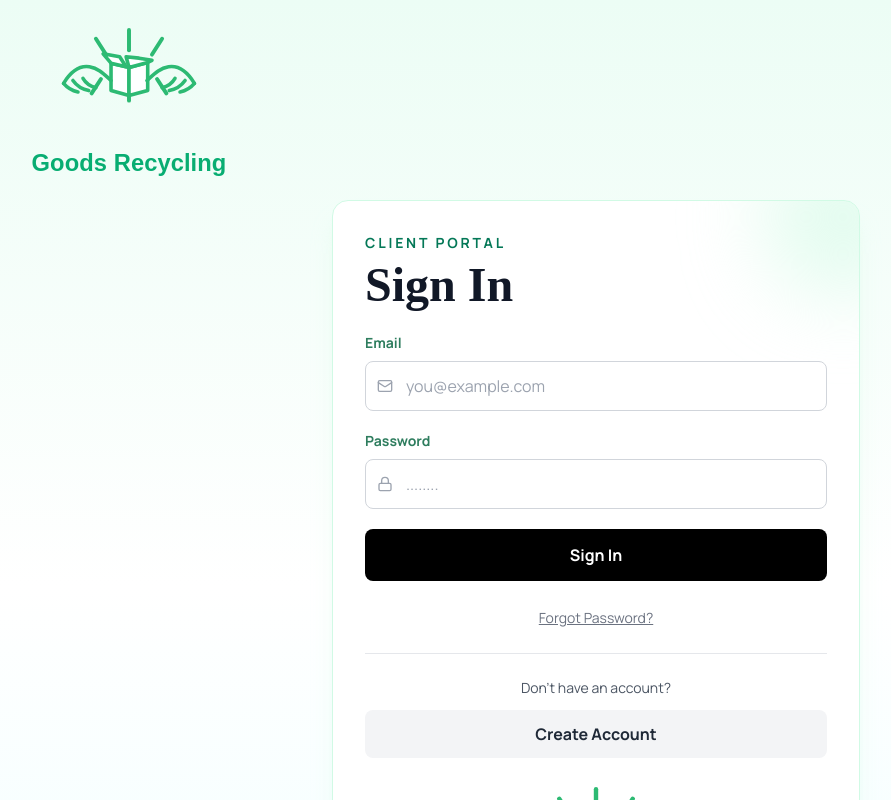
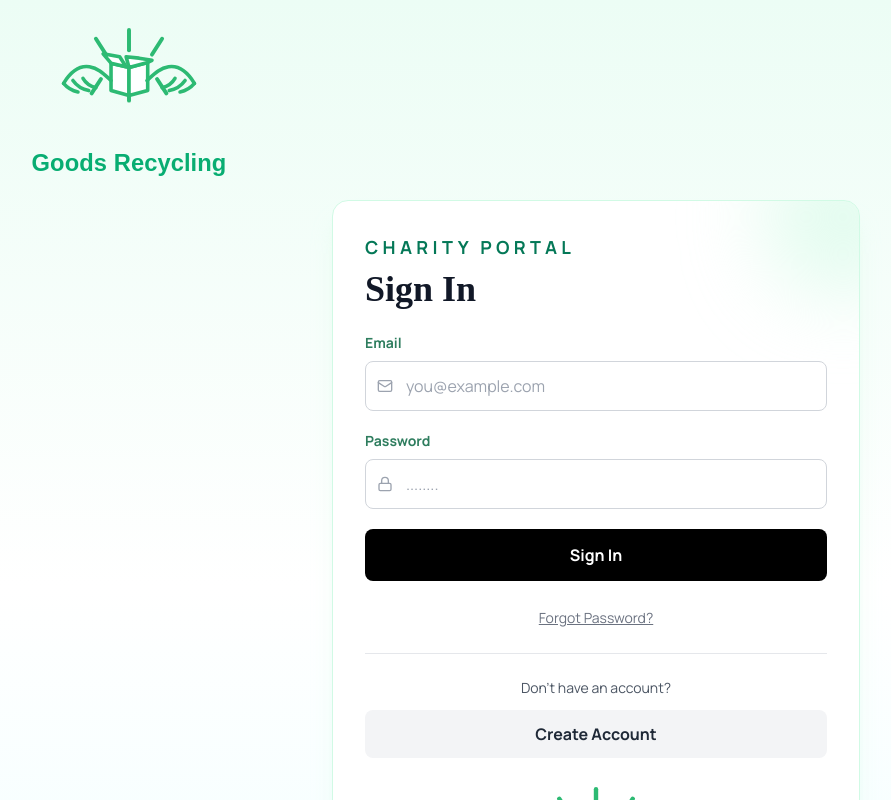
Before and after one commit to mephrem11/webportal493, a React (Vite) app: page / in a window 1280 px wide. Shown: the top 800 px of the page, without its empty margins (44-935 px from the left). Built offline with nearby package versions, Linux system fonts and the light colour scheme; no server answers.

Commit message:
Adjust login typography: bigger Charity Portal, smaller Sign In

```diff
--- a/src/pages/Login.tsx
+++ b/src/pages/Login.tsx
@@ -78,10 +78,10 @@ export function Login() {
         <div className="pointer-events-none absolute -left-12 -bottom-12 h-28 w-28 rounded-full bg-cyan-100/70 blur-xl" />
 
         <div className="relative mb-6">
-          <p className="mb-2 text-sm font-semibold uppercase tracking-[0.2em] text-emerald-700">
-            Client Portal
+          <p className="mb-2 text-base font-semibold uppercase tracking-[0.24em] text-emerald-700 sm:text-lg">
+            Charity Portal
           </p>
-          <h1 className="mb-2 text-4xl font-bold text-gray-900 sm:text-5xl" style={{ fontFamily: "Playfair Display, serif" }}>
+          <h1 className="mb-2 text-3xl font-bold text-gray-900 sm:text-4xl" style={{ fontFamily: "Playfair Display, serif" }}>
             Sign In
           </h1>
         </div>
```
